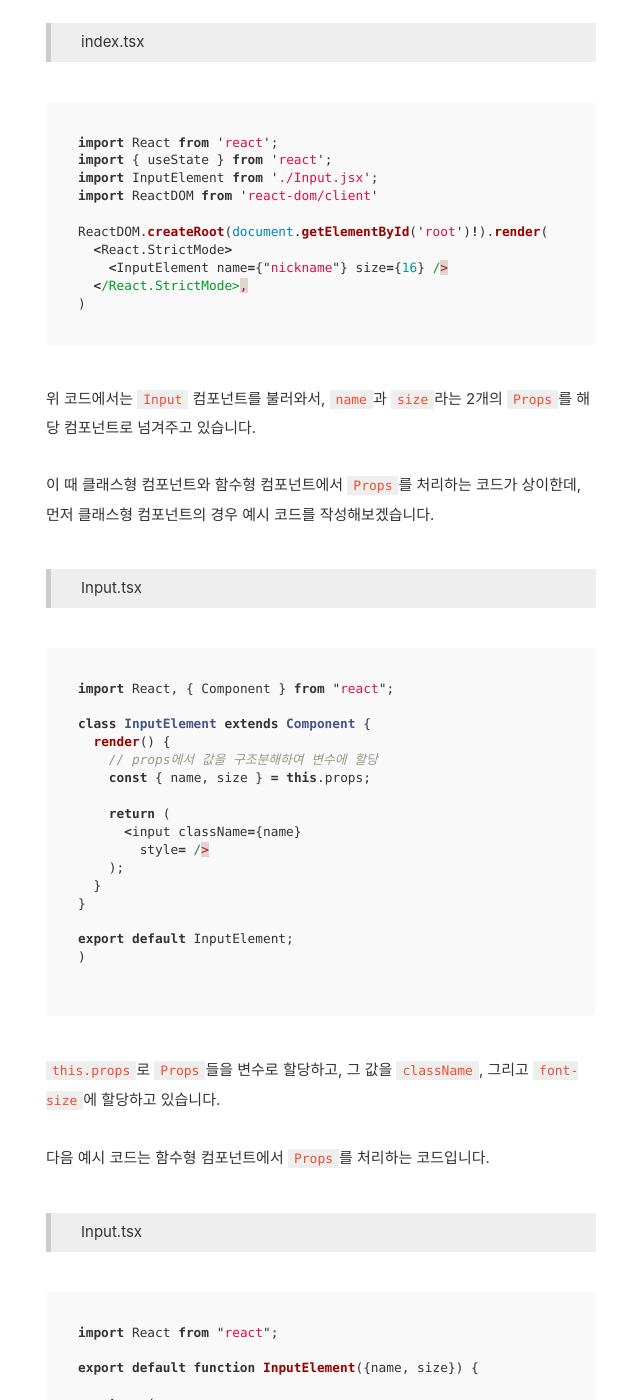
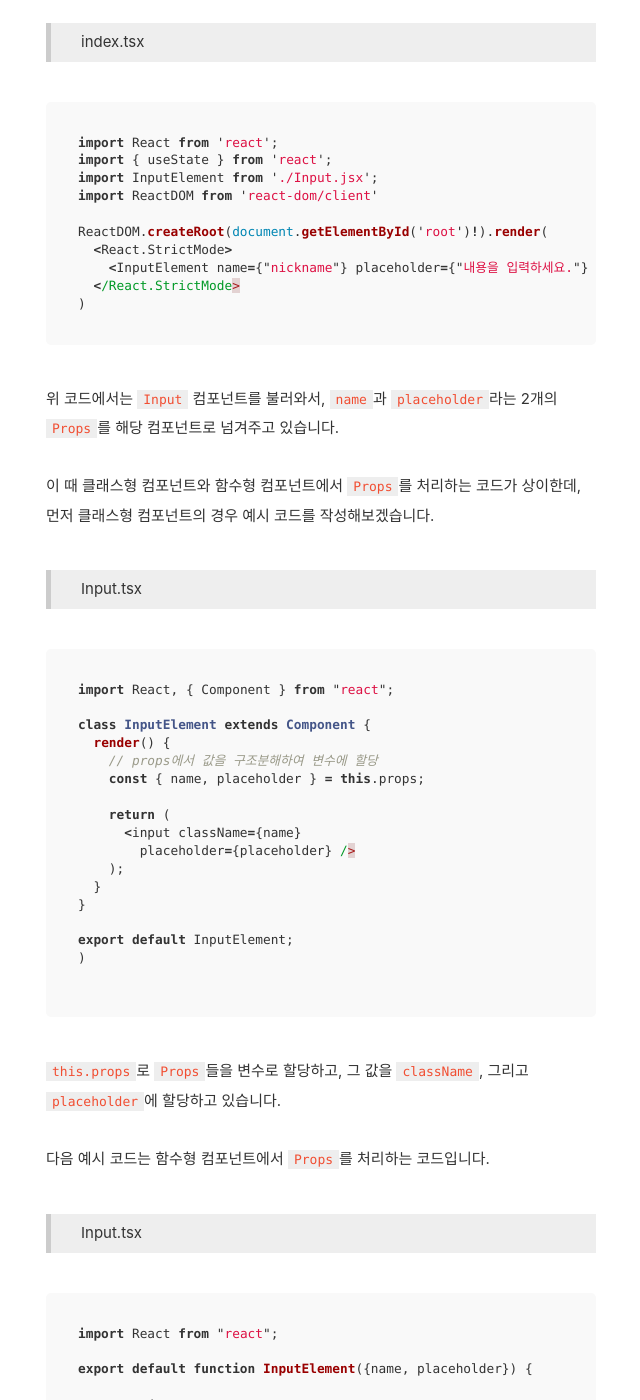
Before and after one commit to Ji-hoon/blog, a Jekyll site: the page built from _posts/2023-11-17-react-props-and-state.md, in a window 1280 px wide and 1400 px high, scrolled down 1697 px. Shown: the whole window, without its empty margins (319-959 px from the left). Built offline with Jekyll 4.4.1, drawn with Linux system fonts in a browser that asks for light colours; comment, search, counter and statistics services are not loaded; some of the changed text lies outside the part shown.

Commit message:
FIX : inline style 적용되지 않아 수정

````diff
--- a/_posts/2023-11-17-react-props-and-state.md
+++ b/_posts/2023-11-17-react-props-and-state.md
@@ -61,12 +61,12 @@ import ReactDOM from 'react-dom/client'
 
 ReactDOM.createRoot(document.getElementById('root')!).render(
   <React.StrictMode>
-    <InputElement name={"nickname"} size={16} />
-  </React.StrictMode>,
+    <InputElement name={"nickname"} placeholder={"내용을 입력하세요."} />
+  </React.StrictMode>
 )
 ```
 
-위 코드에서는 `Input` 컴포넌트를 불러와서, `name`과 `size`라는 2개의 `Props`를 해당 컴포넌트로 넘겨주고 있습니다.
+위 코드에서는 `Input` 컴포넌트를 불러와서, `name`과 `placeholder`라는 2개의 `Props`를 해당 컴포넌트로 넘겨주고 있습니다.
 
 &nbsp;
 
@@ -80,11 +80,11 @@ import React, { Component } from "react";
 class InputElement extends Component {
   render() {
     // props에서 값을 구조분해하여 변수에 할당
-    const { name, size } = this.props;
+    const { name, placeholder } = this.props;
 
     return (
       <input className={name}
-        style={{fontSize: size}} />
+        placeholder={placeholder} />
     );
   }
 }
@@ -94,7 +94,7 @@ export default InputElement;
 
 ```
 
-`this.props`로 `Props`들을 변수로 할당하고, 그 값을 `className`, 그리고 `font-size`에 할당하고 있습니다.
+`this.props`로 `Props`들을 변수로 할당하고, 그 값을 `className`, 그리고 `placeholder`에 할당하고 있습니다.
 
 &nbsp;
 
@@ -105,11 +105,11 @@ export default InputElement;
 ```javascript
 import React from "react";
 
-export default function InputElement({name, size}) {
+export default function InputElement({name, placeholder}) {
 
   return (
     <input className={name}
-           style={{fontSize: size}} />
+        placeholder={placeholder} />
   )
 }
 ```
@@ -125,12 +125,12 @@ export default function InputElement({name, size}) {
 ```javascript
 import React, { useState } from "react";
 
-export default function InputElement({name, size}) {
+export default function InputElement({name, placeholder}) {
   const [username, setUsername] = useState("");
   console.log(username);
   return (
     <input className={name}
-           style={{fontSize: size}}
+           placeholder={placeholder}
            value={username}
            onChange={(event) => {
                 setUsername(event.target.value);
````
